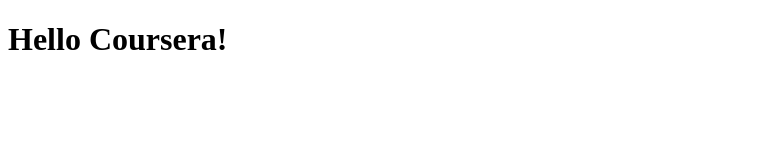
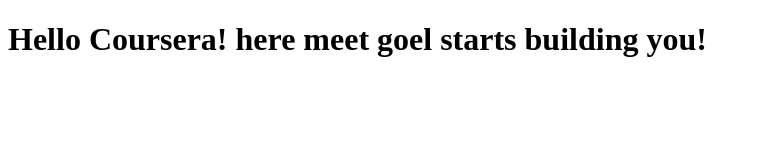
Before and after one commit to meetgoel/coursera-test, a plain HTML site: page site/index.html in a window 1280 px wide. Shown: the whole page, without its empty margins (0-759 px from the left). Drawn offline with Linux system fonts and the light colour scheme.

Commit message:
Small addition to our page content.

```diff
--- a/site/index.html
+++ b/site/index.html
@@ -6,6 +6,6 @@
 	<title>Hello Coursera</title>
 </head>
 <body>
-<h1>Hello Coursera!</h1>
+<h1>Hello Coursera! here meet goel starts building you!</h1>
 </body>
 </html>
```
